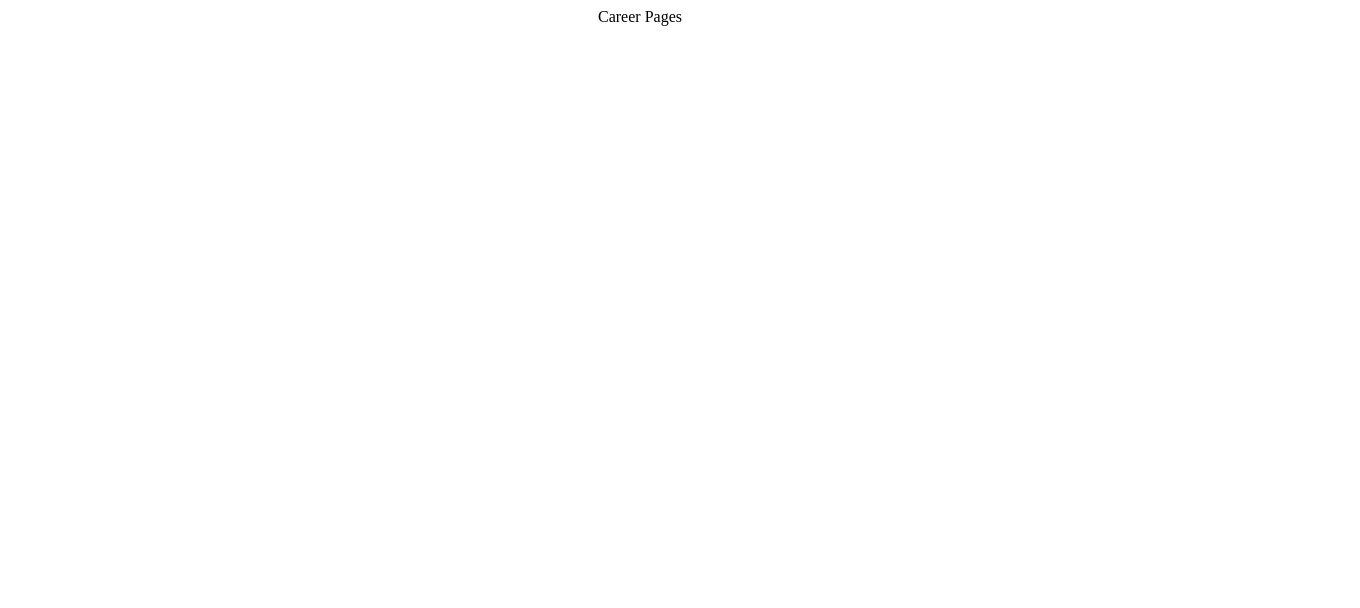
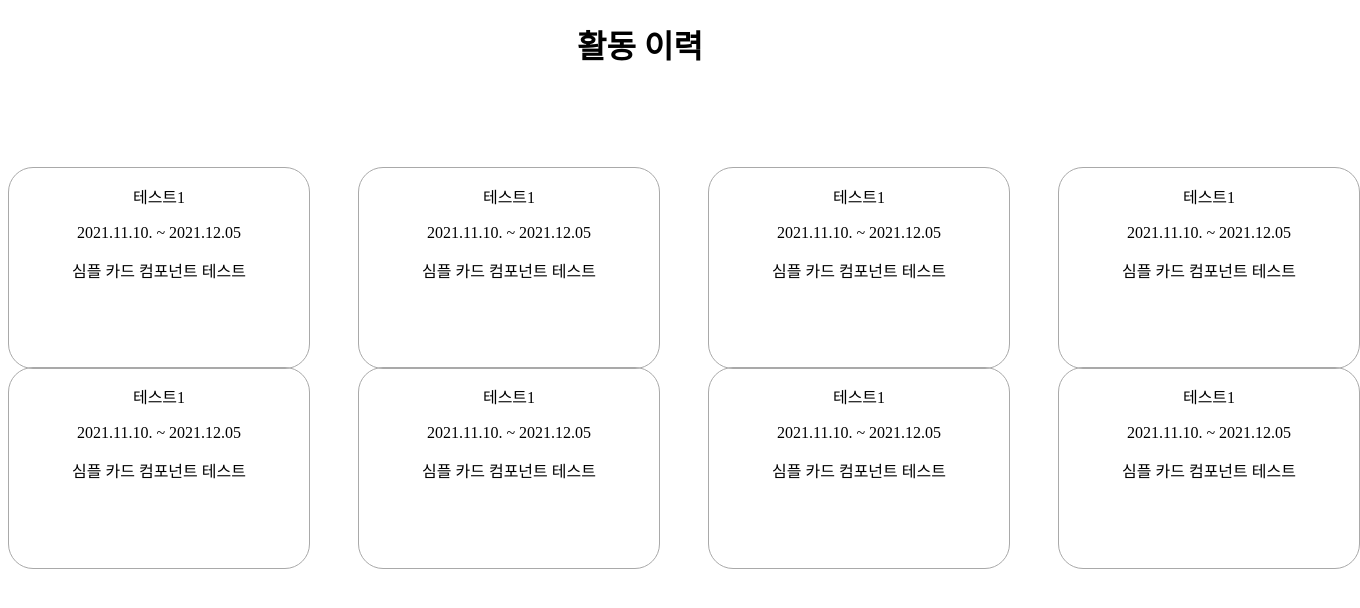
Before and after one commit to beomyeongs/PfD, a React (Create React App) app: page /career in a window 1280 px wide. Shown: the top 608 px of the page, 1360 px wide, since content can reach past the window. Built offline with nearby package versions, Linux system fonts and the light colour scheme.

Commit message:
개발중

```diff
--- /dev/null
+++ b/src/Components/SimpleCard.js
@@ -0,0 +1,14 @@
+import React from 'react'
+import 'Css/SimpleCard.scss'
+
+function SimpleCard({name, term, text}){
+    return (
+        <div className="card">
+            <p>{name}</p>
+            <p>{term}</p>
+            <p>{text}</p>
+        </div>
+    )
+}
+
+export default SimpleCard
--- /dev/null
+++ b/src/Css/Career.scss
@@ -0,0 +1,4 @@
+.section {
+    display: grid;
+    grid: repeat(2, 250px) / auto-flow 350px;
+}
--- /dev/null
+++ b/src/Css/SimpleCard.scss
@@ -0,0 +1,6 @@
+.card {
+    border: 1px solid darkgray;
+    border-radius: 25px;
+    width: 300px;
+    height: 200px;
+}
--- a/src/Pages/Career.js
+++ b/src/Pages/Career.js
@@ -1,9 +1,20 @@
+import SimpleCard from 'Components/SimpleCard'
 import React from 'react'
 
 const Career = () => {
     return (
         <div>
-            Career Pages
+            <h1>활동 이력</h1>
+            <div className="section">
+                <SimpleCard name="테스트1" term="2021.11.10. ~ 2021.12.05" text="심플 카드 컴포넌트 테스트"/>
+                <SimpleCard name="테스트1" term="2021.11.10. ~ 2021.12.05" text="심플 카드 컴포넌트 테스트"/>
+                <SimpleCard name="테스트1" term="2021.11.10. ~ 2021.12.05" text="심플 카드 컴포넌트 테스트"/>
+                <SimpleCard name="테스트1" term="2021.11.10. ~ 2021.12.05" text="심플 카드 컴포넌트 테스트"/>
+                <SimpleCard name="테스트1" term="2021.11.10. ~ 2021.12.05" text="심플 카드 컴포넌트 테스트"/>
+                <SimpleCard name="테스트1" term="2021.11.10. ~ 2021.12.05" text="심플 카드 컴포넌트 테스트"/>
+                <SimpleCard name="테스트1" term="2021.11.10. ~ 2021.12.05" text="심플 카드 컴포넌트 테스트"/>
+                <SimpleCard name="테스트1" term="2021.11.10. ~ 2021.12.05" text="심플 카드 컴포넌트 테스트"/>
+            </div>
         </div>
     )
 }
```
